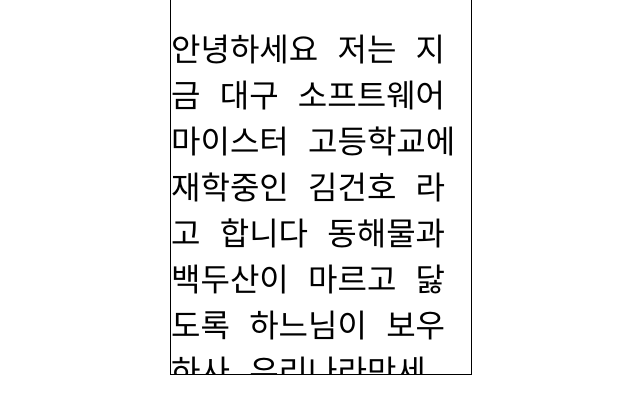
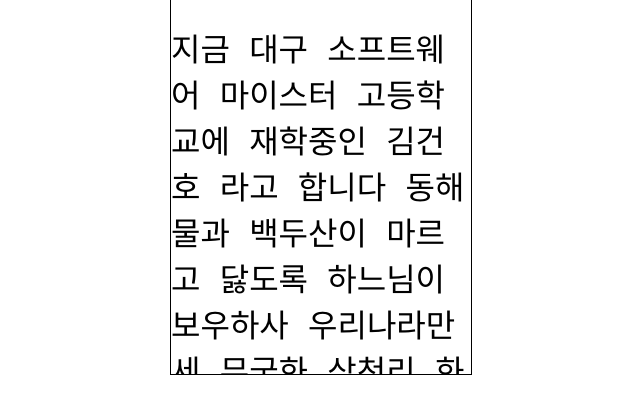
Before and after one commit to qfourca/web, a plain HTML site: page card/web.html in a window 1280 px wide. Shown: the part 385-798 px from the top of the page, without its empty margins (319-959 px from the left). Drawn offline with Linux system fonts and the light colour scheme.

Commit message:
Update web.html

```diff
--- a/card/web.html
+++ b/card/web.html
@@ -18,7 +18,7 @@
       Geon Ho
     </div>
     <div style="overflow-y:scroll; width:300px; height:350px;">
-      안녕하세요 저는 지금 대구 소프트웨어 마이스터 고등학교에 재학중인
+      지금 대구 소프트웨어 마이스터 고등학교에 재학중인
       김건호 라고 합니다 동해물과 백두산이 마르고 닳도록 하느님이
       보우하사 우리나라만세 무궁화 삼천리 화려강산 대한사람 대한으로
       길이 보전하세 낙동강 굽이치는 대니산 기슭에 더 나은 세상 밝히는 등불이 되어
```
